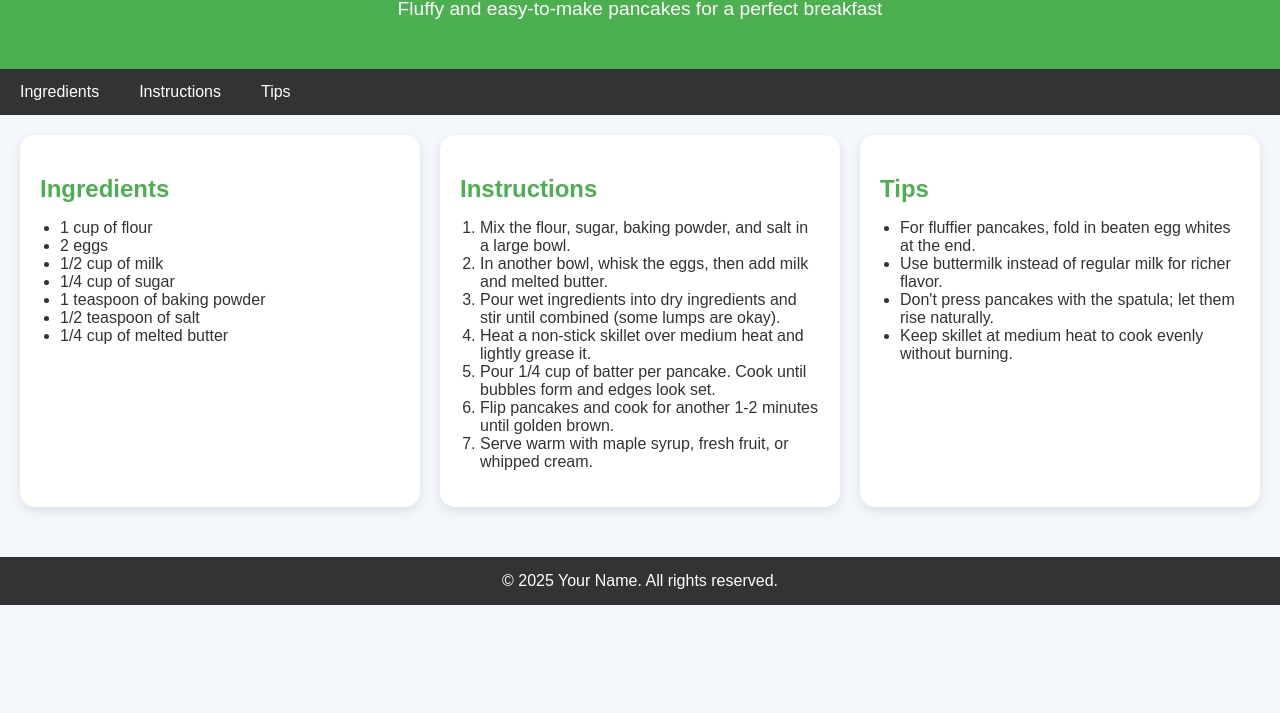
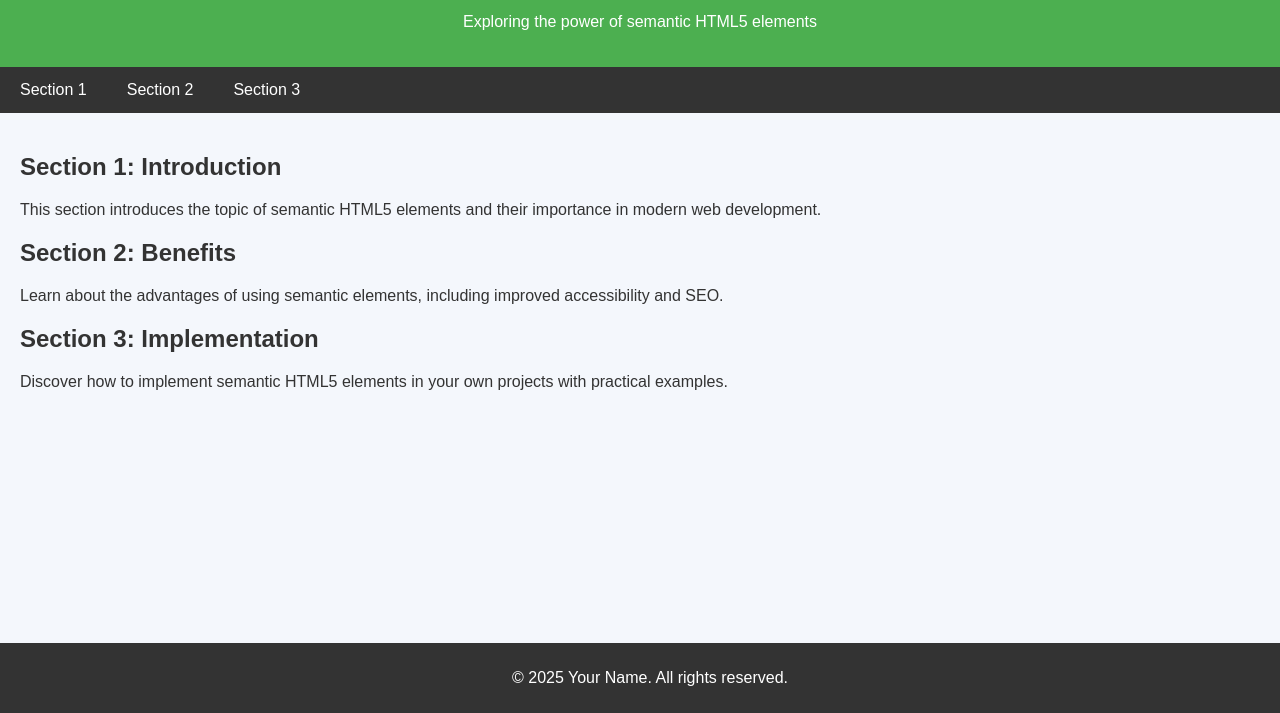
Before and after one commit to jay-0804/Web-Dev, a plain HTML site: page index.html in a window 1280 px wide. Shown: the part 87-800 px from the top of the page. Drawn offline with Linux system fonts and the light colour scheme.

Commit message:
Initial Commit

```diff
--- a/index.html
+++ b/index.html
@@ -3,7 +3,7 @@
 <head>
     <meta charset="UTF-8">
     <meta name="viewport" content="width=device-width, initial-scale=1.0">
-    <title>Delicious Pancakes Recipe</title>
+    <title>My Semantic Web Page</title>
     <style>
         /* Global Styles */
         body {
@@ -17,18 +17,8 @@
         header {
             background-color: #4CAF50;
             color: white;
+            padding: 20px;
             text-align: center;
-            padding: 30px 20px;
-        }
-
-        header h1 {
-            margin: 0;
-            font-size: 2.5rem;
-        }
-
-        header p {
-            margin-top: 10px;
-            font-size: 1.2rem;
         }
 
         nav {
@@ -51,101 +41,55 @@
 
         main {
             padding: 20px;
-            display: grid;
-            grid-template-columns: repeat(auto-fit, minmax(280px, 1fr));
-            gap: 20px;
         }
 
-        .card {
-            background-color: #fff;
-            padding: 20px;
-            border-radius: 15px;
-            box-shadow: 0 4px 12px rgba(0,0,0,0.1);
-            transition: transform 0.2s, box-shadow 0.2s;
-        }
-
-        .card:hover {
-            transform: translateY(-5px);
-            box-shadow: 0 10px 20px rgba(0,0,0,0.15);
-        }
-
-        .card h2 {
-            color: #4CAF50;
-            margin-bottom: 15px;
-        }
-
-        ul, ol {
-            padding-left: 20px;
+        section {
+            margin-bottom: 20px;
         }
 
         footer {
-            text-align: center;
             background-color: #333;
             color: white;
-            padding: 15px;
-            margin-top: 30px;
-        }
-
-        @media (max-width: 600px) {
-            header h1 {
-                font-size: 2rem;
-            }
+            text-align: center;
+            padding: 10px;
+            position: fixed;
+            width: 100%;
+            bottom: 0;
         }
     </style>
 </head>
 <body>
 
     <header>
-        <h1>Delicious Pancakes</h1>
-        <p>Fluffy and easy-to-make pancakes for a perfect breakfast</p>
+        <h1>Welcome to My Semantic Web Page</h1>
+        <p>Exploring the power of semantic HTML5 elements</p>
     </header>
 
     <nav>
-        <a href="#ingredients">Ingredients</a>
-        <a href="#instructions">Instructions</a>
-        <a href="#tips">Tips</a>
+        <a href="#section1">Section 1</a>
+        <a href="#section2">Section 2</a>
+        <a href="#section3">Section 3</a>
     </nav>
 
     <main>
-        <section class="card" id="ingredients">
-            <h2>Ingredients</h2>
-            <ul>
-                <li>1 cup of flour</li>
-                <li>2 eggs</li>
-                <li>1/2 cup of milk</li>
-                <li>1/4 cup of sugar</li>
-                <li>1 teaspoon of baking powder</li>
-                <li>1/2 teaspoon of salt</li>
-                <li>1/4 cup of melted butter</li>
-            </ul>
+        <section id="section1">
+            <h2>Section 1: Introduction</h2>
+            <p>This section introduces the topic of semantic HTML5 elements and their importance in modern web development.</p>
         </section>
 
-        <section class="card" id="instructions">
-            <h2>Instructions</h2>
-            <ol>
-                <li>Mix the flour, sugar, baking powder, and salt in a large bowl.</li>
-                <li>In another bowl, whisk the eggs, then add milk and melted butter.</li>
-                <li>Pour wet ingredients into dry ingredients and stir until combined (some lumps are okay).</li>
-                <li>Heat a non-stick skillet over medium heat and lightly grease it.</li>
-                <li>Pour 1/4 cup of batter per pancake. Cook until bubbles form and edges look set.</li>
-                <li>Flip pancakes and cook for another 1-2 minutes until golden brown.</li>
-                <li>Serve warm with maple syrup, fresh fruit, or whipped cream.</li>
-            </ol>
+        <section id="section2">
+            <h2>Section 2: Benefits</h2>
+            <p>Learn about the advantages of using semantic elements, including improved accessibility and SEO.</p>
         </section>
 
-        <section class="card" id="tips">
-            <h2>Tips</h2>
-            <ul>
-                <li>For fluffier pancakes, fold in beaten egg whites at the end.</li>
-                <li>Use buttermilk instead of regular milk for richer flavor.</li>
-                <li>Don't press pancakes with the spatula; let them rise naturally.</li>
-                <li>Keep skillet at medium heat to cook evenly without burning.</li>
-            </ul>
+        <section id="section3">
+            <h2>Section 3: Implementation</h2>
+            <p>Discover how to implement semantic HTML5 elements in your own projects with practical examples.</p>
         </section>
     </main>
 
     <footer>
-        &copy; 2025 Your Name. All rights reserved.
+        <p>&copy; 2025 Your Name. All rights reserved.</p>
     </footer>
 
 </body>
```
